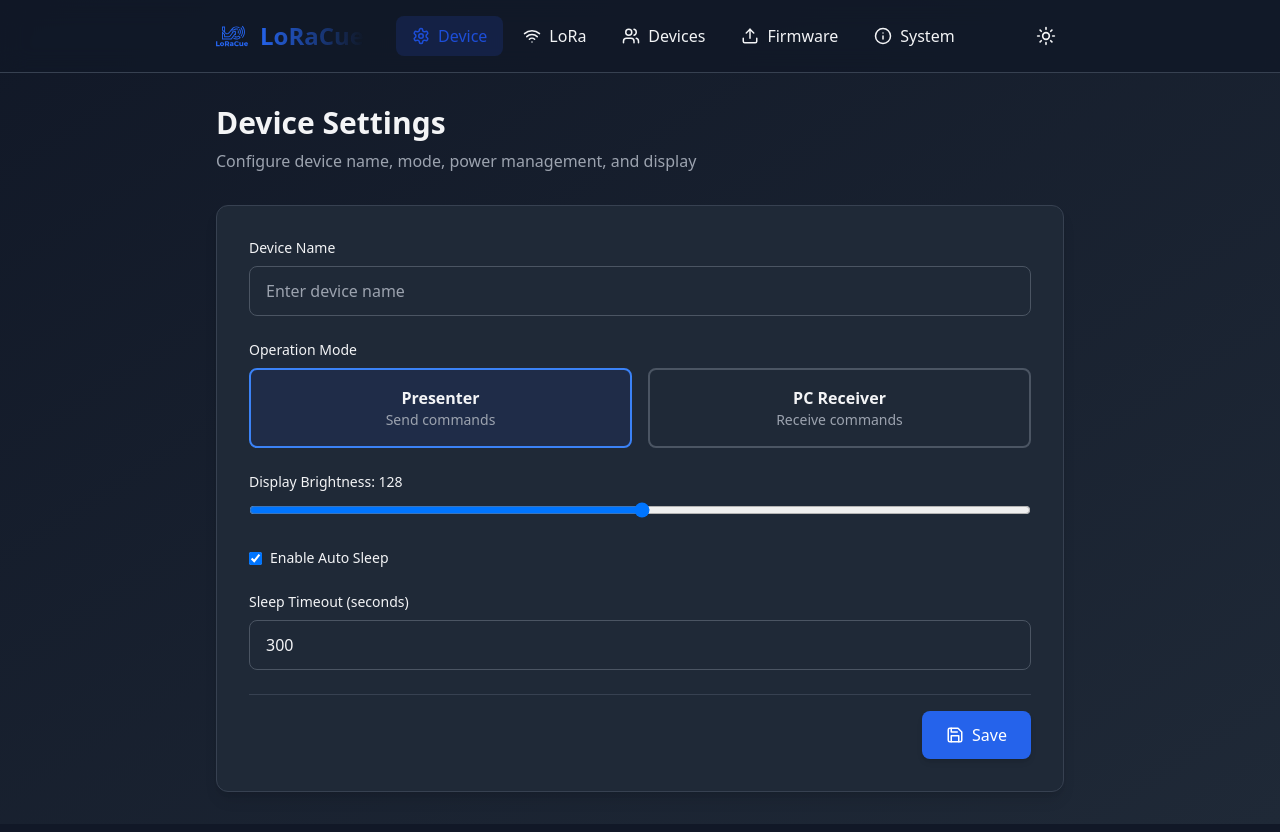
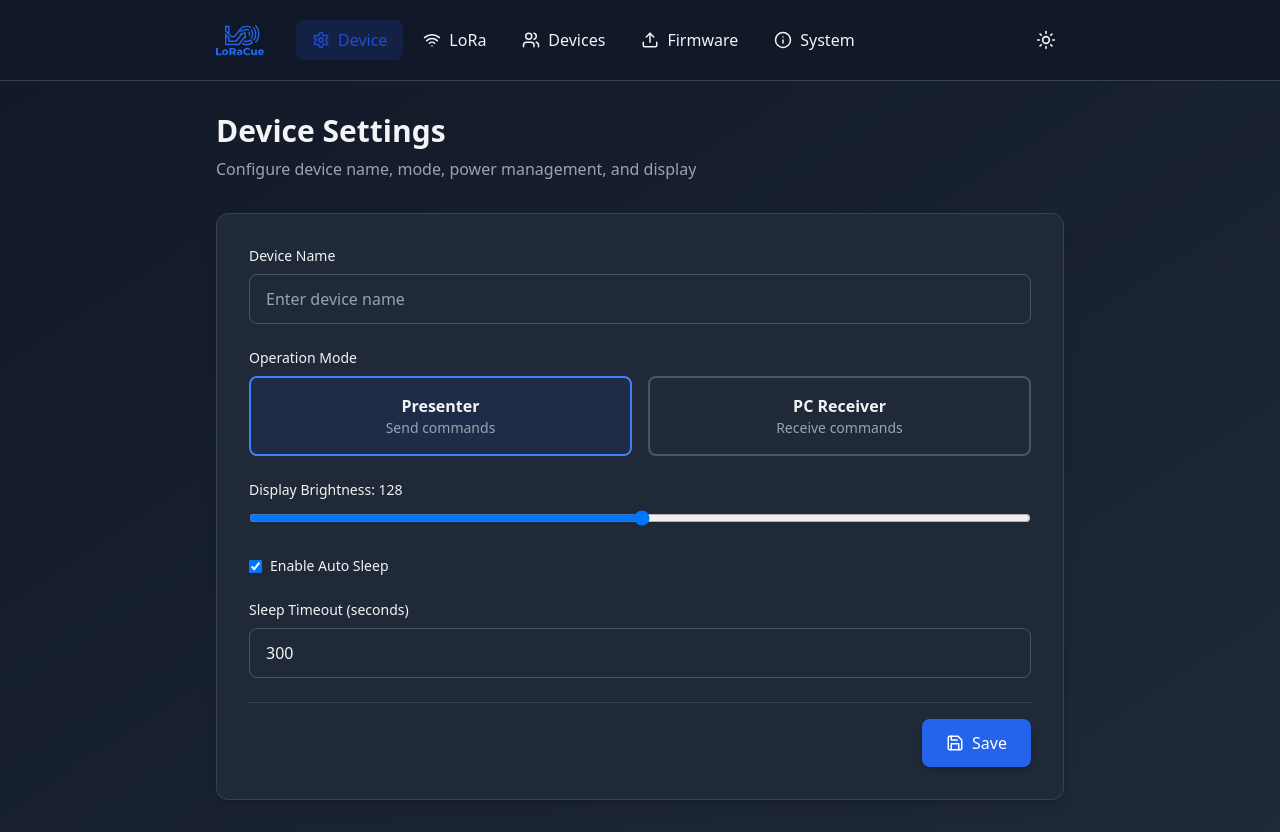
Before and after one commit to LoRaCue/loracue, a Next.js app in the folder web-interface/: page / in a window 1280 px wide. Built offline with nearby package versions, Linux system fonts and the light colour scheme; no server answers.

Commit message:
feat: use larger logo without text in web interface
- Increase logo size from w-8 h-8 to w-12 h-12
- Remove 'LoRaCue' text next to logo
- Logo now stands alone as brand identifier

```diff
--- a/web-interface/components/Layout.tsx
+++ b/web-interface/components/Layout.tsx
@@ -22,12 +22,7 @@ export default function Layout({ children }: { children: React.ReactNode }) {
         <div className="max-w-4xl mx-auto px-6 py-4">
           <div className="flex items-center justify-between">
             <div className="flex items-center space-x-8">
-              <div className="flex items-center space-x-3">
-                <Logo className="w-8 h-8 text-primary-600 dark:text-primary-400" />
-                <h1 className="text-2xl font-bold bg-gradient-to-r from-primary-600 to-primary-800 bg-clip-text text-transparent">
-                  LoRaCue
-                </h1>
-              </div>
+              <Logo className="w-12 h-12 text-primary-600 dark:text-primary-400" />
               <div className="flex space-x-1">
                 {navigation.map((item) => {
                   const Icon = item.icon
```
